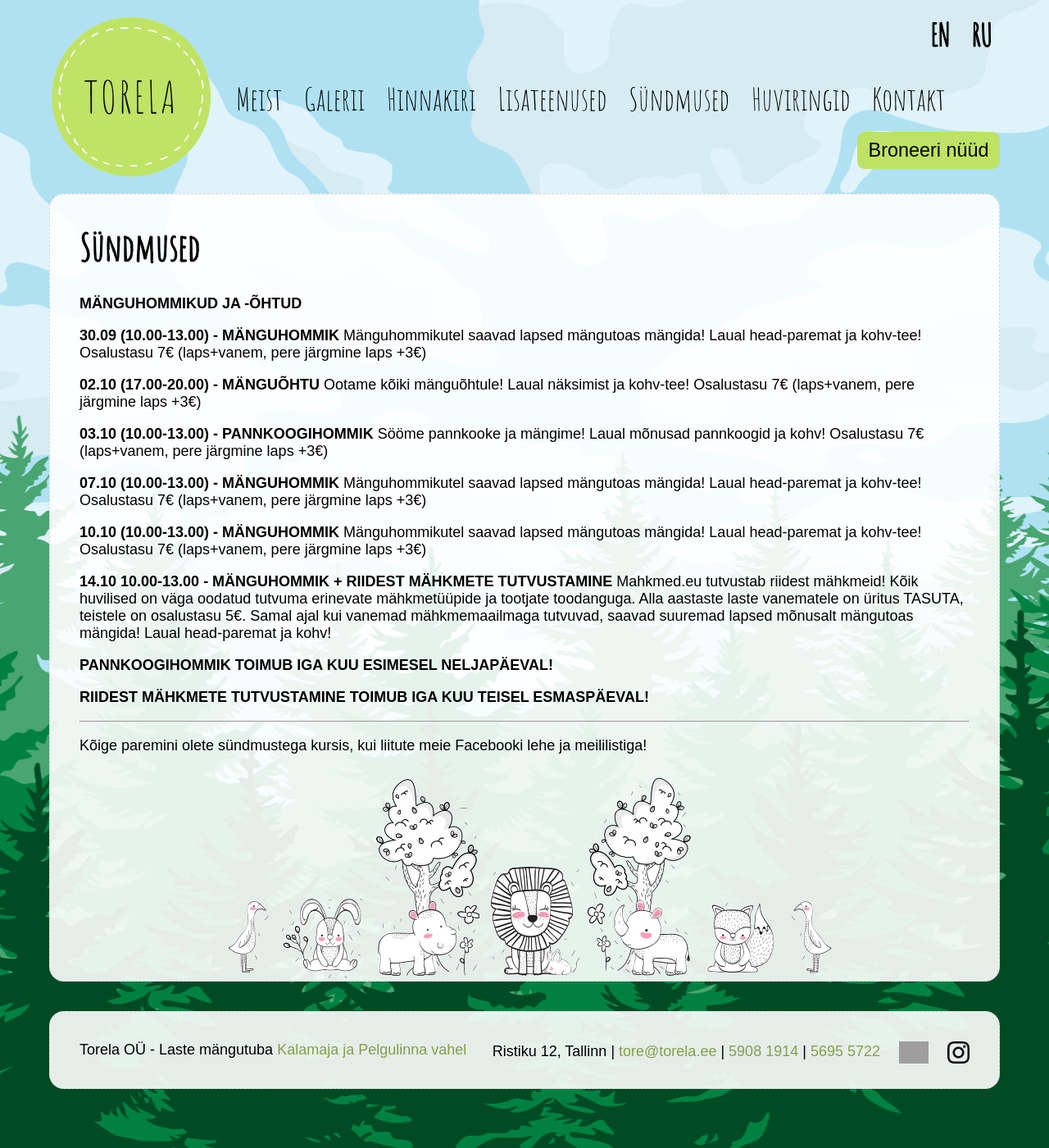
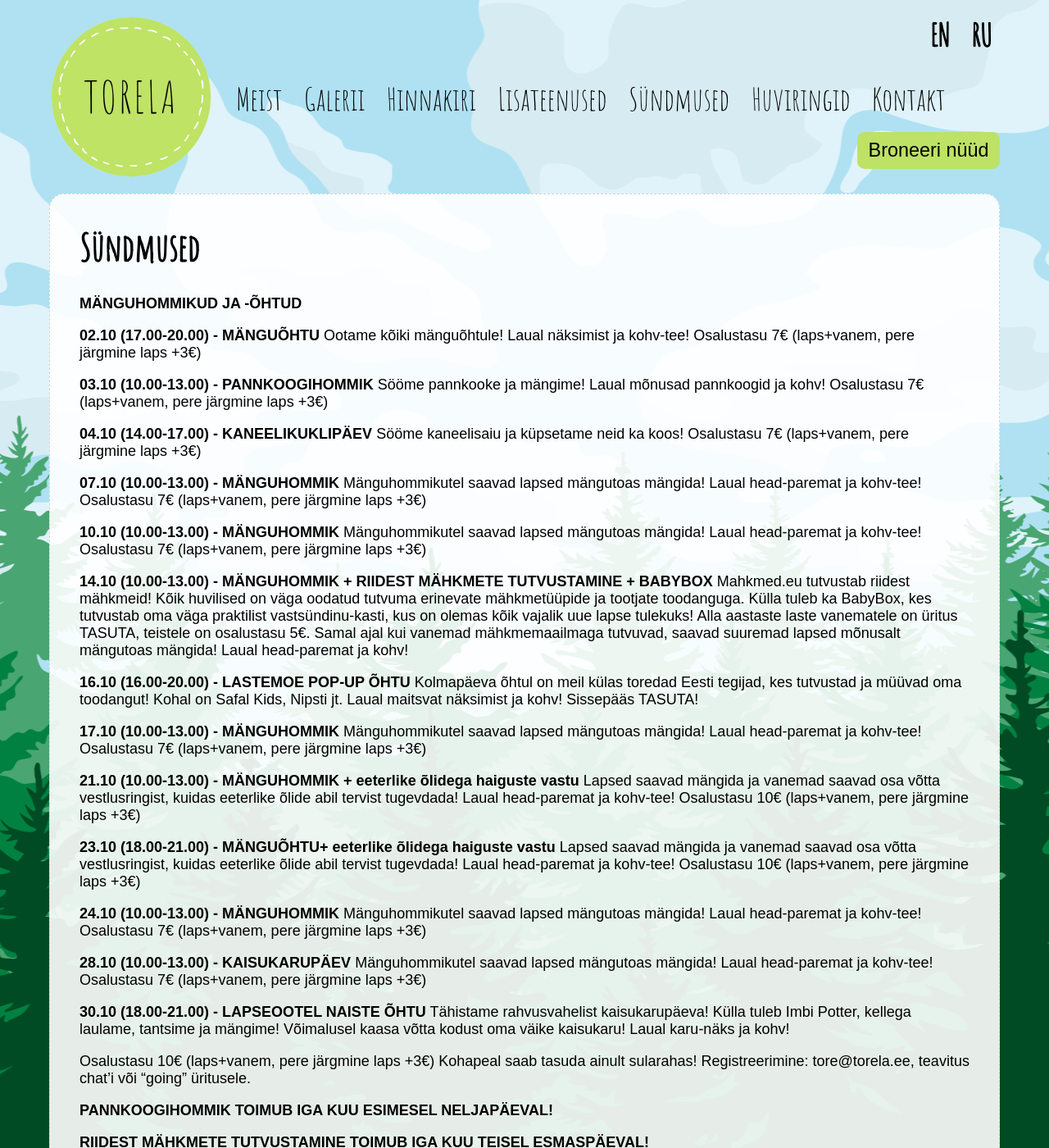
Before and after one commit to mypsik/torela, a Jekyll site: the page built from syndmused/index.md, in a window 1280 px wide and 1400 px high. Shown: the whole window at 82% size. Built offline with Jekyll 4.4.1, drawn with Linux system fonts in a browser that asks for light colours; grey boxes are pictures that could not be loaded.

Commit message:
oktoobri üritused

```diff
--- a/syndmused/index.md
+++ b/syndmused/index.md
@@ -9,11 +9,6 @@ ru: /ru/events/
 
 **MÄNGUHOMMIKUD JA -ÕHTUD**
 
-**30.09 (10.00-13.00) - MÄNGUHOMMIK**
-Mänguhommikutel saavad lapsed mängutoas mängida! Laual head-paremat ja kohv-tee!
-Osalustasu 7€ (laps+vanem, pere järgmine laps +3€)
-
-
 **02.10 (17.00-20.00) - MÄNGUÕHTU**
 Ootame kõiki mänguõhtule! Laual näksimist ja kohv-tee!
 Osalustasu 7€ (laps+vanem, pere järgmine laps +3€)
@@ -21,6 +16,11 @@ Osalustasu 7€ (laps+vanem, pere järgmine laps +3€)
 
 **03.10 (10.00-13.00) - PANNKOOGIHOMMIK**
 Sööme pannkooke ja mängime! Laual mõnusad pannkoogid ja kohv!
+Osalustasu 7€ (laps+vanem, pere järgmine laps +3€)
+
+
+**04.10 (14.00-17.00) - KANEELIKUKLIPÄEV**
+Sööme kaneelisaiu ja küpsetame neid ka koos!
 Osalustasu 7€ (laps+vanem, pere järgmine laps +3€)
 
 
@@ -34,8 +34,50 @@ Mänguhommikutel saavad lapsed mängutoas mängida! Laual head-paremat ja kohv-t
 Osalustasu 7€ (laps+vanem, pere järgmine laps +3€)
 
 
-**14.10 10.00-13.00 - MÄNGUHOMMIK + RIIDEST MÄHKMETE TUTVUSTAMINE**
-Mahkmed.eu tutvustab riidest mähkmeid! Kõik huvilised on väga oodatud tutvuma erinevate mähkmetüüpide ja tootjate toodanguga. Alla aastaste laste vanematele on üritus TASUTA, teistele on osalustasu 5€. Samal ajal kui vanemad mähkmemaailmaga tutvuvad, saavad suuremad lapsed mõnusalt mängutoas mängida! Laual head-paremat ja kohv!
+**14.10 (10.00-13.00) - MÄNGUHOMMIK + RIIDEST MÄHKMETE TUTVUSTAMINE + BABYBOX**
+Mahkmed.eu tutvustab riidest mähkmeid! Kõik huvilised on väga oodatud tutvuma erinevate mähkmetüüpide ja tootjate toodanguga. Külla tuleb ka BabyBox, kes tutvustab oma väga praktilist vastsündinu-kasti, kus on olemas kõik vajalik uue lapse tulekuks! Alla aastaste laste vanematele on üritus TASUTA, teistele on osalustasu 5€. Samal ajal kui vanemad mähkmemaailmaga tutvuvad, saavad suuremad lapsed mõnusalt mängutoas mängida! Laual head-paremat ja kohv!
+
+
+**16.10 (16.00-20.00) - LASTEMOE POP-UP ÕHTU**
+Kolmapäeva õhtul on meil külas toredad Eesti tegijad, kes tutvustad ja müüvad oma toodangut!
+Kohal on Safal Kids, Nipsti jt.
+Laual maitsvat näksimist ja kohv! Sissepääs TASUTA!
+
+
+**17.10 (10.00-13.00) - MÄNGUHOMMIK**
+Mänguhommikutel saavad lapsed mängutoas mängida! Laual head-paremat ja kohv-tee!
+Osalustasu 7€ (laps+vanem, pere järgmine laps +3€)
+
+
+**21.10 (10.00-13.00) - MÄNGUHOMMIK + eeterlike õlidega haiguste vastu**
+Lapsed saavad mängida ja vanemad saavad osa võtta vestlusringist, kuidas eeterlike õlide abil tervist tugevdada! Laual head-paremat ja kohv-tee!
+Osalustasu 10€ (laps+vanem, pere järgmine laps +3€)
+
+
+**23.10 (18.00-21.00) - MÄNGUÕHTU+ eeterlike õlidega haiguste vastu**
+Lapsed saavad mängida ja vanemad saavad osa võtta vestlusringist, kuidas eeterlike õlide abil tervist tugevdada! Laual head-paremat ja kohv-tee!
+Osalustasu 10€ (laps+vanem, pere järgmine laps +3€)
+
+
+**24.10 (10.00-13.00) - MÄNGUHOMMIK**
+Mänguhommikutel saavad lapsed mängutoas mängida! Laual head-paremat ja kohv-tee!
+Osalustasu 7€ (laps+vanem, pere järgmine laps +3€)
+
+
+**28.10 (10.00-13.00) - KAISUKARUPÄEV**
+Mänguhommikutel saavad lapsed mängutoas mängida! Laual head-paremat ja kohv-tee!
+Osalustasu 7€ (laps+vanem, pere järgmine laps +3€)
+
+**30.10 (18.00-21.00) - LAPSEOOTEL NAISTE ÕHTU**
+Tähistame rahvusvahelist kaisukarupäeva! Külla tuleb Imbi Potter, kellega laulame, tantsime ja mängime!
+Võimalusel kaasa võtta kodust oma väike kaisukaru!
+Laual karu-näks ja kohv!
+
+Osalustasu 10€ (laps+vanem, pere järgmine laps +3€)
+Kohapeal saab tasuda ainult sularahas!
+Registreerimine: tore@torela.ee, teavitus chat'i või "going" üritusele.
+
+
 
 
 **PANNKOOGIHOMMIK TOIMUB IGA KUU ESIMESEL NELJAPÄEVAL!**
```
